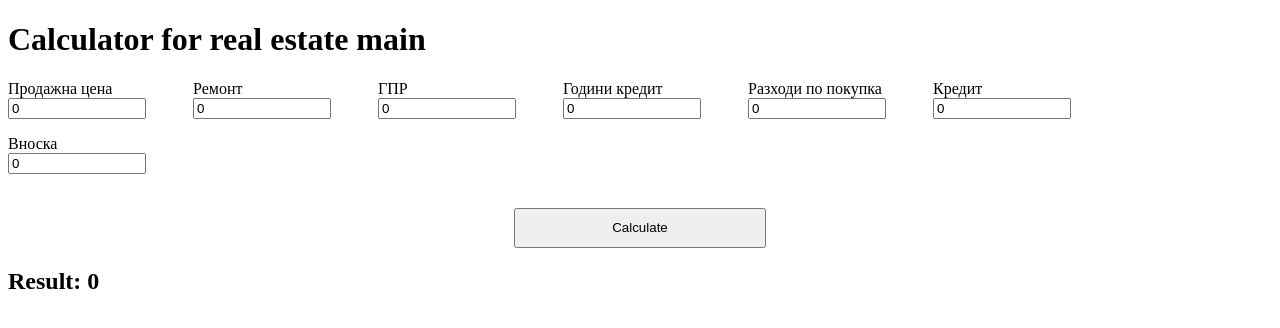
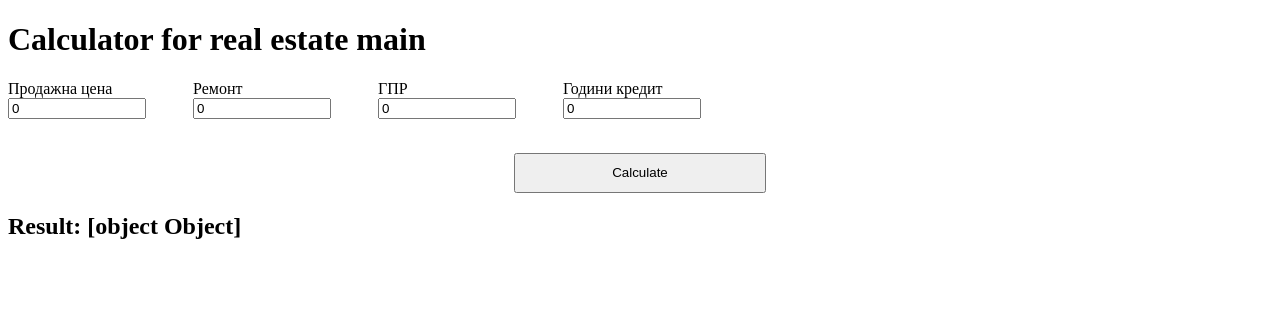
Before and after one commit to danielyordanov07/real_estate_calculator, an Angular app in the folder real_estate_calculator/: page / in a window 1280 px wide. Shown: the top 328 px of the page. Built offline with nearby package versions, Linux system fonts and the light colour scheme.

Commit message:
fixed misread of input & output

```diff
--- a/real_estate_calculator/src/app/components/calculator/calculator.component.html
+++ b/real_estate_calculator/src/app/components/calculator/calculator.component.html
@@ -21,21 +21,6 @@
       <input id="Input4" type="number" [(ngModel)]="values.value4">
     </div>
 
-    <div>
-      <label for="Input5">Разходи по покупка</label>
-      <input id="Input5" type="number" [(ngModel)]="values.value5">
-    </div>
-
-    <div>
-      <label for="Input6">Кредит</label>
-      <input id="Input6" type="number" [(ngModel)]="values.value6">
-    </div>
-
-    <div>
-      <label for="Input7">Вноска</label>
-      <input id="Input7" type="number" [(ngModel)]="values.value7">
-    </div>
-
   </section>
   <br>
 
@@ -44,7 +29,7 @@
   </div>
 
   <div id="ResultDiv">
-    <h2>Result: {{ result }}</h2>
+    <h2>Result: {{ results }}</h2>
   </div>
 
 </main>
--- a/real_estate_calculator/src/app/components/calculator/calculator.component.ts
+++ b/real_estate_calculator/src/app/components/calculator/calculator.component.ts
@@ -10,19 +10,17 @@ import { FormsModule } from '@angular/forms';
 })
 export class MainCalculatorComponent {
 
-  values: { value1: number; value2: number; value3: number; value4: number; value5: number; value6: number; value7: number } = {
+  values: { value1: number; value2: number; value3: number; value4: number; } = {
     value1: 0,
     value2: 0,
     value3: 0,
     value4: 0,
-    value5: 0,
-    value6: 0,
-    value7: 0
   };
-  result: number = 0;
 
-  calculate(): number {
+  results: { result1: number; result2: number; result3: number } = {
+    result1: this.values.value1 * 1.07,
+    result2: this.values.value1 * 1.07 + this.values.value2,
+    result3: 0
+  };
 
-    return this.result;
-  }
 }
```
